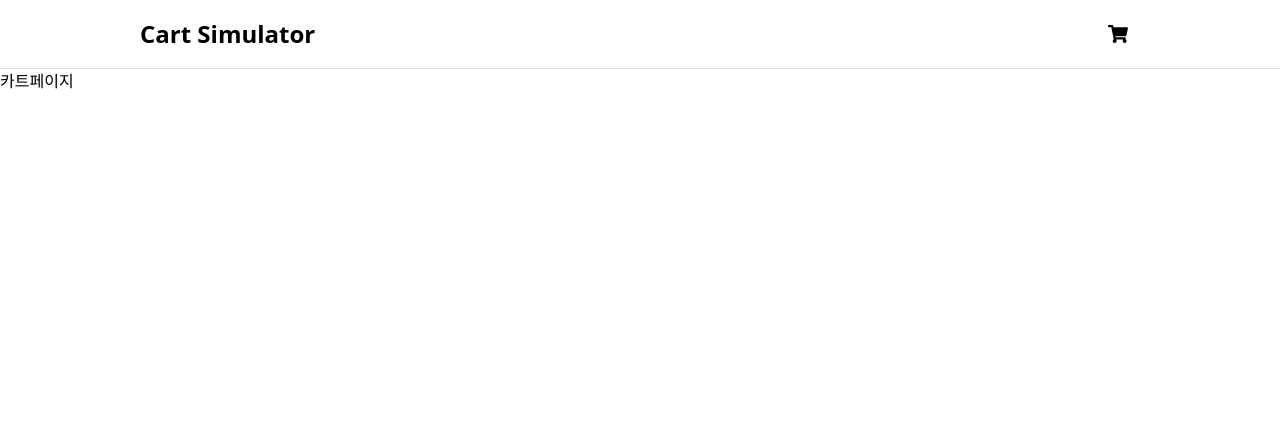
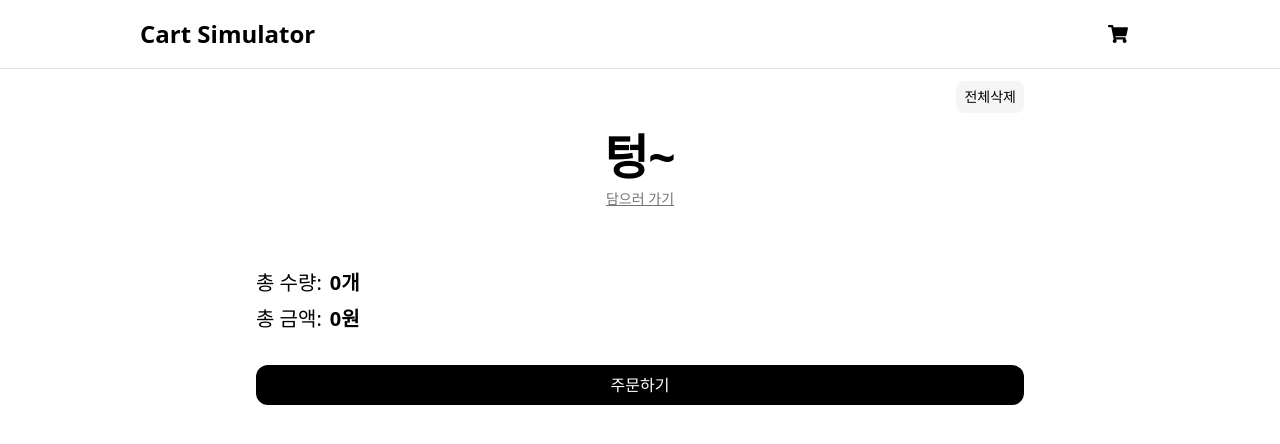
Before and after one commit to cxfls/cart-simulator, a Next.js app: page /cart in a window 1280 px wide. Shown: the top 444 px of the page. Built offline with nearby package versions, Linux system fonts and the light colour scheme.

Commit message:
/cart 페이지 구현

```diff
--- a/app/cart/page.tsx
+++ b/app/cart/page.tsx
@@ -1,7 +1,99 @@
+"use client";
+
+import { useCartStore } from "@/store/cartStore";
+import Image from "next/image";
+import Link from "next/link";
+
 export default function CartPage() {
+  const items = useCartStore((s) => s.items);
+  const removeItem = useCartStore((s) => s.removeItem);
+  const changeQuantity = useCartStore((s) => s.changeQuantity);
+  const totalPrice = useCartStore((s) => s.getTotalPrice());
+  const totalCount = useCartStore((s) => s.getTotalCount());
+  const clearCart = useCartStore((s) => s.clearCart);
+
   return (
-    <div>
-      <div>카트페이지</div>
+    <div className="max-w-3xl mx-auto pb-5 ">
+      <div className="flex items-end justify-end mt-3">
+        <button
+          aria-label="상품 전체 삭제"
+          onClick={() => clearCart()}
+          className="bg-neutral-100 hover:bg-neutral-200 transition px-2 py-1.5 rounded-lg text-sm cursor-pointer"
+        >
+          전체삭제
+        </button>
+      </div>
+      {items.length === 0 ? (
+        <div className="flex flex-col items-center justify-center gap-2 py-5">
+          <div className="text-5xl font-bold">텅~</div>
+          <Link
+            href="/"
+            className="underline cursor-pointer text-sm text-neutral-500"
+          >
+            담으러 가기
+          </Link>
+        </div>
+      ) : (
+        <div className="relative">
+          {items.map((it) => (
+            <div
+              key={it.id}
+              className="flex items-end gap-5 relative pb-5 border-b border-neutral-300 mt-5"
+            >
+              <Image
+                src={it.imageUrl}
+                alt={it.name}
+                width={120}
+                height={120}
+                className="object-cover"
+              />
+              <div className="flex flex-col gap-1">
+                <h2 className="text-lg pt-1.5">{it.name}</h2>
+                <p className="text-sm text-neutral-600">{it.description}</p>
+                <div className="flex gap-2 items-center">
+                  <button
+                    onClick={() => changeQuantity(it.id, -1)}
+                    className="bg-neutral-100 w-6 h-6 flex items-center justify-center text-sm rounded-full hover:bg-neutral-200 cursor-pointer transition"
+                  >
+                    -
+                  </button>
+                  <p className="text-neutral-900">{it.quantity}</p>
+                  <button
+                    onClick={() => changeQuantity(it.id, 1)}
+                    className="bg-neutral-100 w-6 h-6 flex items-center justify-center text-sm rounded-full hover:bg-neutral-200 cursor-pointer transition"
+                  >
+                    +
+                  </button>
+                </div>
+                <p className="text-lg font-semibold">
+                  {it.price.toLocaleString("ko-KR")}원
+                </p>
+              </div>
+              <button
+                aria-label="상품 삭제"
+                onClick={() => removeItem(it.id)}
+                className="absolute right-2 top-2 text-neutral-500 hover:text-neutral-800 transition cursor-pointer"
+              >
+                x
+              </button>
+            </div>
+          ))}
+        </div>
+      )}
+
+      <div className="mt-10 flex flex-col gap-2">
+        <div className="flex gap-2 text-xl">
+          <p className="">총 수량:</p>
+          <p className="font-bold">{totalCount}개</p>
+        </div>
+        <div className="flex gap-2 text-xl">
+          <p>총 금액:</p>
+          <p className="font-bold">{totalPrice.toLocaleString("ko-KR")}원</p>
+        </div>
+      </div>
+      <button className="bg-black text-white w-full py-2 rounded-xl cursor-pointer mt-8">
+        주문하기
+      </button>
     </div>
   );
 }
```
